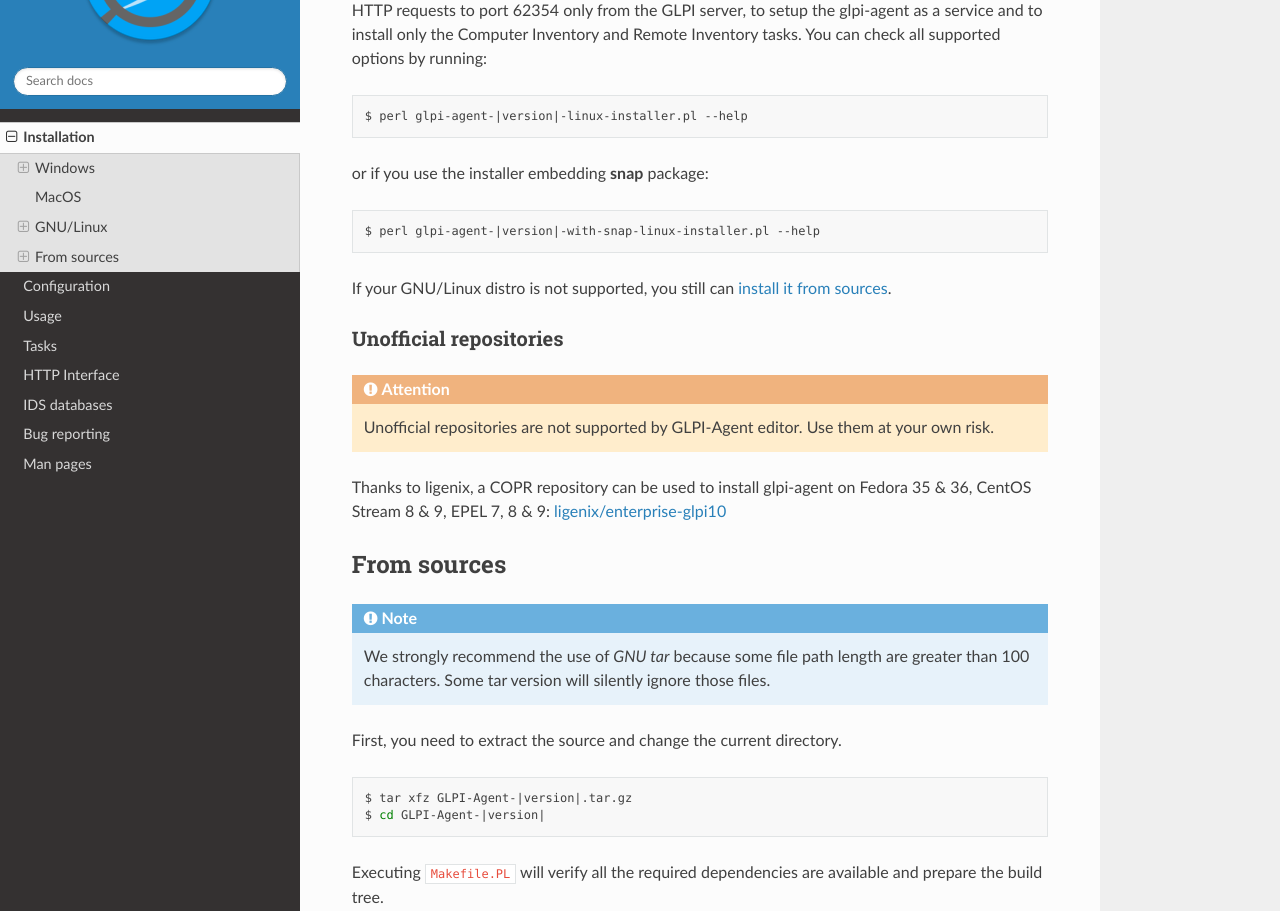
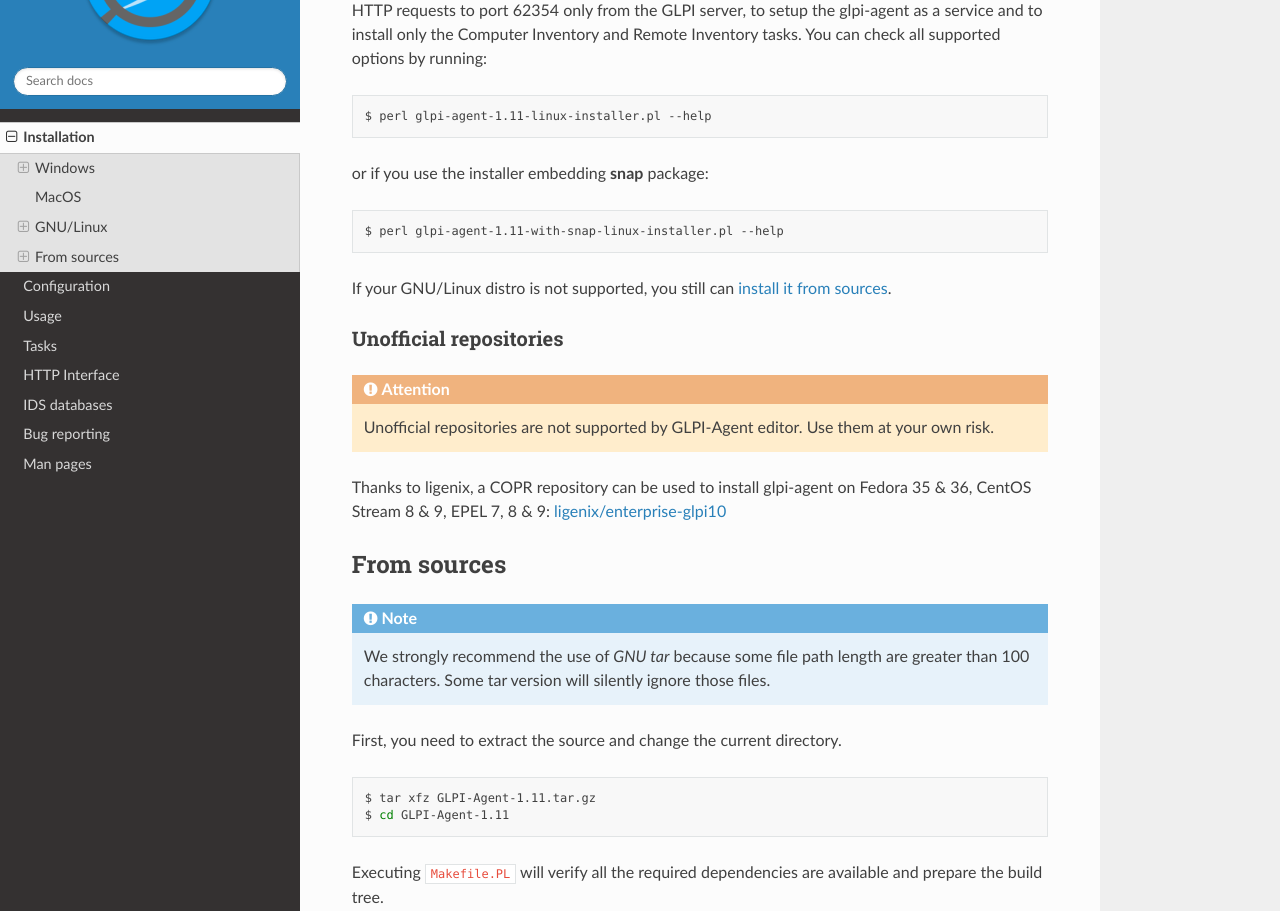
Before and after one commit to glpi-project/doc-agent, a Sphinx documentation site: the page built from source/installation/index.rst, in a window 1280 px wide and 1400 px high, scrolled down 5691 px. Shown: the part 151-1062 px from the top of the window. Built offline with Sphinx 7.4.7 and the Read the Docs theme 3.1.0, drawn with Linux system fonts in a browser that asks for light colours; some of the changed text lies outside the part shown.

Commit message:
Update version to 1.11

```diff
--- a/source/installation/index.rst
+++ b/source/installation/index.rst
@@ -204,7 +204,7 @@
 
 .. prompt:: bash
 
-   snap install --classic --dangerous GLPI-Agent-|version|_amd64.snap
+   snap install --classic --dangerous GLPI-Agent-1.11_amd64.snap
 
 After installation, you can easily configure the agent with the **set** ``snap`` sub-command:
 
@@ -249,13 +249,13 @@
 
 .. prompt:: bash
 
-   perl glpi-agent-|version|-linux-installer.pl --help
+   perl glpi-agent-1.11-linux-installer.pl --help
 
 or if you use the installer embedding **snap** package:
 
 .. prompt:: bash
 
-   perl glpi-agent-|version|-with-snap-linux-installer.pl --help
+   perl glpi-agent-1.11-with-snap-linux-installer.pl --help
 
 If your GNU/Linux distro is not supported, you still can :ref:`install it from sources <install-from-sources>`.
 
@@ -282,8 +282,8 @@
 
 .. prompt:: bash
 
-   tar xfz GLPI-Agent-|version|.tar.gz
-   cd GLPI-Agent-|version|
+   tar xfz GLPI-Agent-1.11.tar.gz
+   cd GLPI-Agent-1.11
 
 Executing ``Makefile.PL`` will verify all the required dependencies are available
 and prepare the build tree.
@@ -346,8 +346,8 @@
 
 .. prompt:: bash
 
-   tar xzf GLPI-Agent-|version|.tar.gz
-   cd GLPI-Agent-|version|
+   tar xzf GLPI-Agent-1.11.tar.gz
+   cd GLPI-Agent-1.11
 
 We use ``cpanm`` to fetch and extract the dependencies in the extlib directory:
 
--- a/source/installation/windows-command-line.rst
+++ b/source/installation/windows-command-line.rst
@@ -5,13 +5,13 @@
 
 .. prompt:: batch
 
-   GLPI-Agent-|version|-x64.msi /quiet SERVER=<URL>
+   GLPI-Agent-1.11-x64.msi /quiet SERVER=<URL>
 
 or:
 
 .. prompt:: batch
 
-   msiexec /i GLPI-Agent-|version|-x64.msi /quiet SERVER=<URL>
+   msiexec /i GLPI-Agent-1.11-x64.msi /quiet SERVER=<URL>
 
 All options can be defined in several places; the last taking precedence on all others:
 
```
Also changed, not shown: source/installation/linux-appimage.rst (+6 -6 lines).
